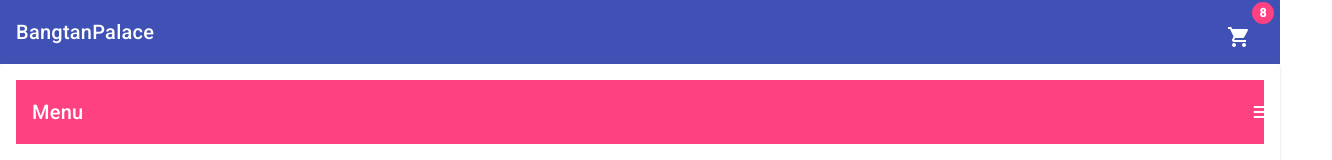
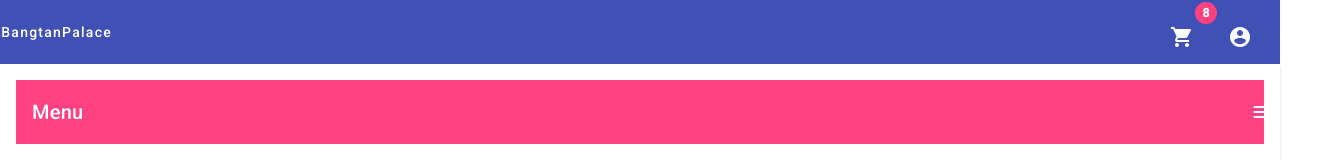
Before and after one commit to hanniel09/bangtanPalace-angular, an Angular app in the folder bangtanPalace-angular/: page /foods in a window 1280 px wide. Shown: the top 160 px of the page, 1332 px wide, since content can reach past the window. Built offline with nearby package versions, Linux system fonts and the light colour scheme.

Commit message:
feature: rotes

```diff
--- a/bangtanPalace-angular/src/app/app.component.html
+++ b/bangtanPalace-angular/src/app/app.component.html
@@ -1,10 +1,12 @@
 <mat-toolbar color="primary">
-  <span>BangtanPalace</span>
+  <button mat-button (click)="home()">
+    <span>BangtanPalace</span>
+  </button>
   <div class="badge">
     <button mat-icon-button matBadge="8"  matBadgeColor="accent" (click)="myCart()">
       <mat-icon>shopping_cart</mat-icon>
     </button>
-    <button mat-icon-button class="account-icon" aria-label="Example icon-button with heart icon">
+    <button mat-icon-button class="account-icon" (click)="auth()">
       <mat-icon>account_circle</mat-icon>
     </button>
   </div>
--- a/bangtanPalace-angular/src/app/app.component.ts
+++ b/bangtanPalace-angular/src/app/app.component.ts
@@ -18,10 +18,14 @@ export class AppComponent implements OnInit {
   }
 
   myCart(){
-     this.router.navigate(['myCart'], {relativeTo: this.route})
+     this.router.navigate(['myCart'], { relativeTo: this.route })
   }
 
   auth(){
-    this.router.navigate(['auth'], {relativeTo: this.route})
+    this.router.navigate(['auth'], { relativeTo: this.route })
+  }
+
+  home(){
+    this.router.navigate(['foods'], { relativeTo: this.route })
   }
 }
```
